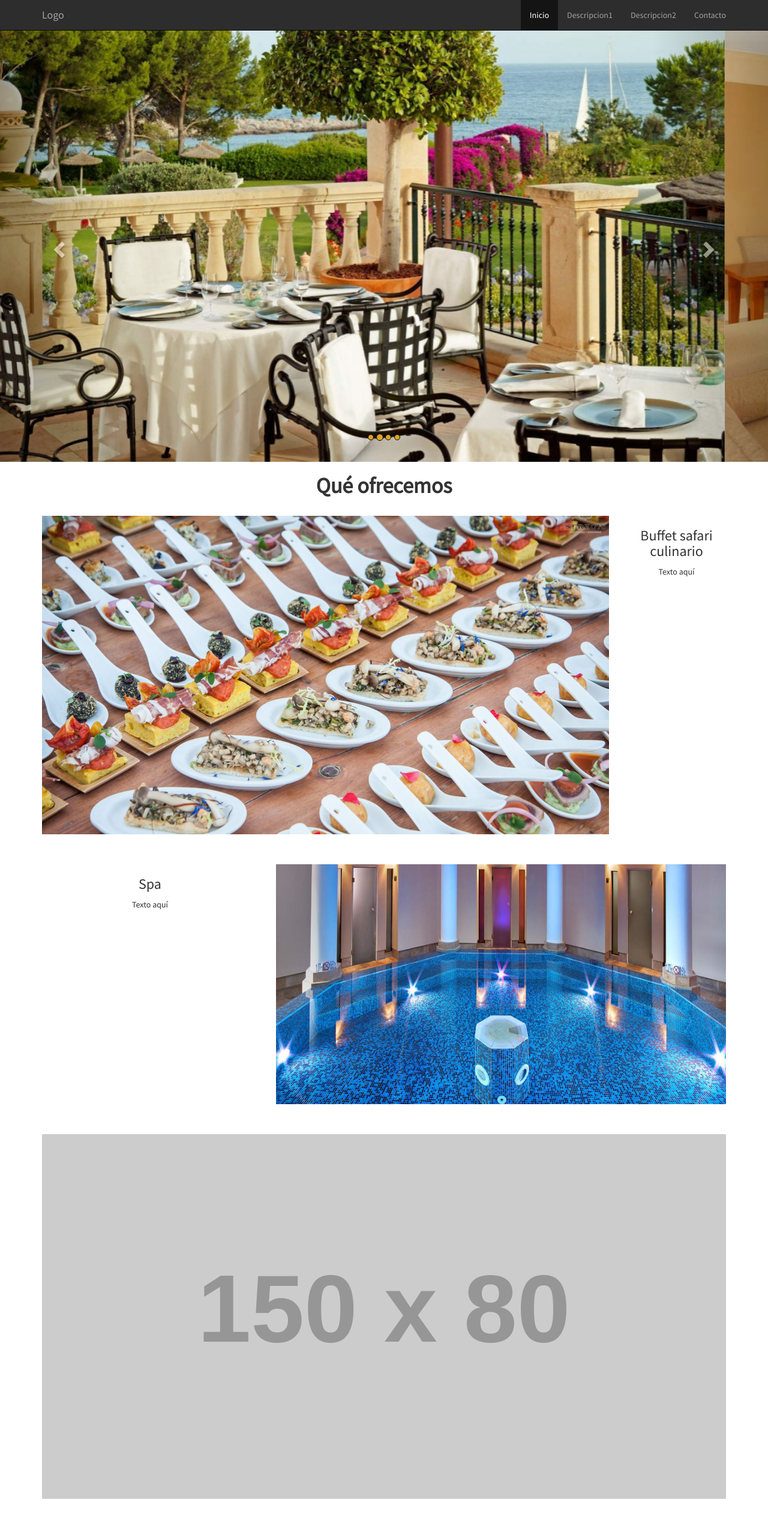
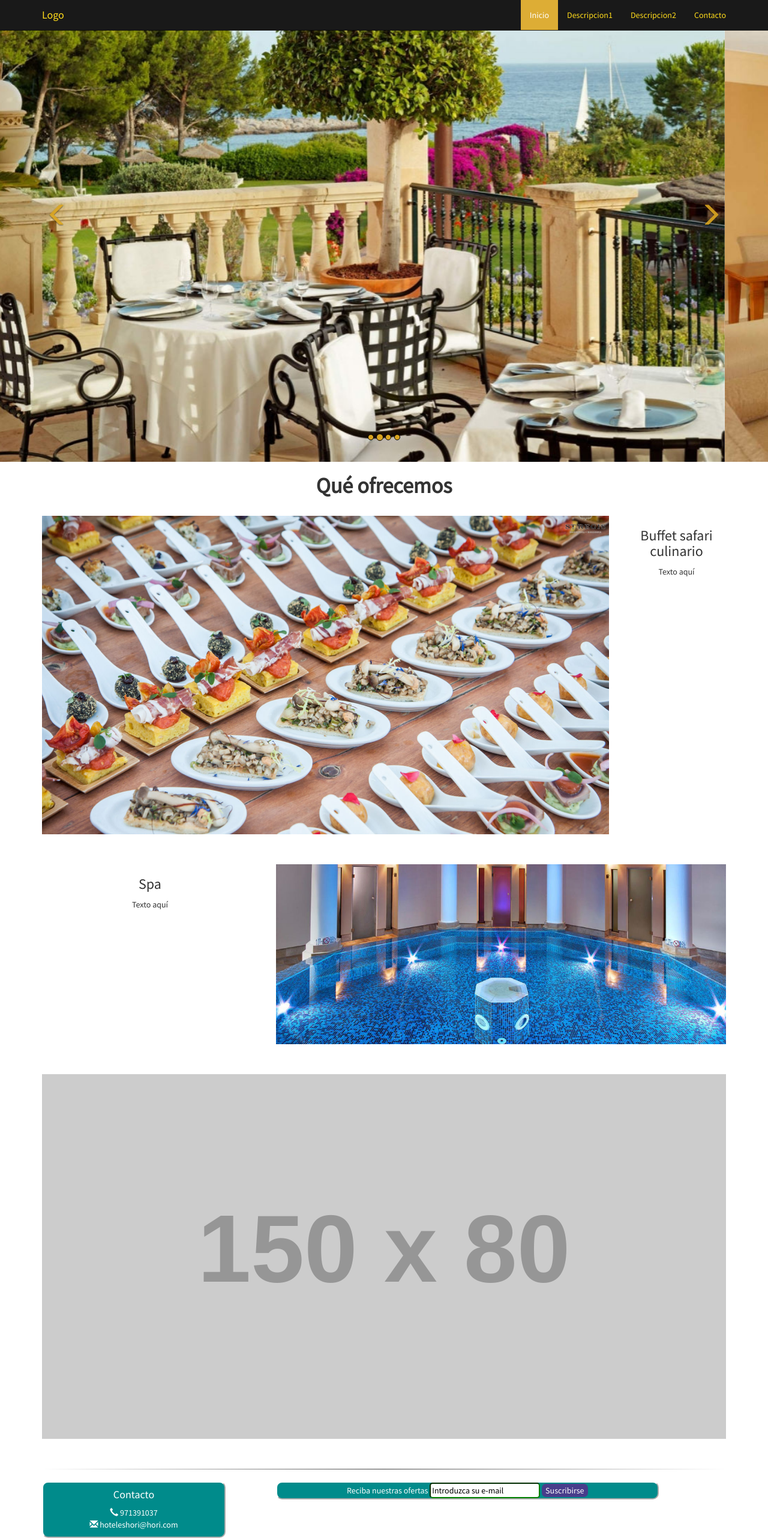
Before and after one commit to caparas/WebHotel, a plain HTML site: page index.html in a window 1280 px wide. Shown: the whole page at 60% size. Drawn offline with nearby package versions, Linux system fonts and the light colour scheme; placeholder pictures from the web are drawn by us.

Commit message:
Modificaciones en la página

```diff
--- a/estilo.css
+++ b/estilo.css
@@ -1,14 +1,19 @@
 .navbar {
     font-family: 'Source Sans Pro', sans-serif;
     margin-bottom: 0;
-    border-radius: 0;
-    opacity: 0.95;
+    opacity: 0.9;
+    background-color: black !important;
+    border: 0;
 }
 
-/* Add a gray background color and some padding to the footer */
-footer {
-    background-color: #f2f2f2;
-    padding: 25px;
+.navbar li a, .navbar-brand{
+    color: gold !important;
+}
+
+.navbar-nav li a:hover, .navbar-nav li.active a {
+    color: white!important;
+    background-color: goldenrod !important;
+    transition: 0.5s;
 }
 
 .carousel-inner img {
@@ -18,22 +23,40 @@ footer {
     margin: auto;
 }
 
-/* Hide the carousel text when the screen is less than 600 pixels wide */
 @media (max-width: 600px) {
     .carousel-caption {
         display:none;
     }
 }
 
+.carousel-control.right, .carousel-control.left {
+    background-image: none !important;
+    opacity: 0.9;
+
+}
+
+.glyphicon.glyphicon-menu-right, .glyphicon.glyphicon-menu-left{
+    font-size: 200% !important;
+    color: goldenrod;
+    margin-top: 150%;
+}
+
+.item h4 {
+    font-size: 19px;
+    line-height: 1.375em;
+    font-weight: 400;
+    font-style: italic;
+    margin: 70px 0;
+}
+
+.item span {
+    font-style: normal;
+}
+
 #indicadores li{
     background-color:goldenrod;
     border-width: 1px;
     border-color:black;
-}
-
-#controls{
-    background-color:red;
-
 }
 
 #container{
@@ -53,7 +76,7 @@ footer {
 }
 
 #img-spa{
-    height:400px;
+    height:300px;
 }
 
 #myCarousel{
@@ -63,3 +86,42 @@ footer {
 #texto p{
     width:100%;
 }
+
+#correo:invalid{
+    border-width: 2px;
+    border-color: red !important;
+}
+
+#correo:valid{
+    border-width: 2px;
+    border-color:green !important;
+}
+
+hr.hr-editat{
+    border: 0;
+    height: 1px;
+    background-image: linear-gradient(to right, rgba(0, 0, 0, 0), rgba(0, 0, 0, 0.75), rgba(0, 0, 0, 0));
+}
+
+#pls{
+    display:block;
+    width:85%;
+    background-color:DarkCyan;
+    border-width: 2px;
+    border-style:solid;
+    border-color: white;
+    border-radius: 10px;
+    color:white;
+    border-style: outset;
+}
+
+input[type=text] {
+    color:black;
+    border-radius: 5px;
+}
+
+input[type=submit]{
+    background-color:DarkSlateBlue;
+    border-radius: 7px;
+    border-width: 0px;
+}
--- a/template.html
+++ b/index.html
@@ -1,7 +1,7 @@
 <!DOCTYPE html>
-<html lang="en">
+<html lang="es">
     <head>
-        <title>Bootstrap Example</title>
+        <title>Hotel</title>
         <meta charset="utf-8">
         <meta name="viewport" content="width=device-width, initial-scale=1">
         <link href="estilo.css" rel="stylesheet" type="text/css" />
@@ -9,6 +9,14 @@
         <script src="https://ajax.googleapis.com/ajax/libs/jquery/3.1.1/jquery.min.js"></script>
         <script src="https://maxcdn.bootstrapcdn.com/bootstrap/3.3.7/js/bootstrap.min.js"></script>
         <link href="https://fonts.googleapis.com/css?family=Source+Sans+Pro" rel="stylesheet">
+        <script>
+            window.onload=function() {
+                document.getElementById('my-form').onsubmit=function() {
+                    alert(`Gracias por suscribirse! En breves recibirá nuestras mejores ofertas y promociones en ${document.fdatos.correo.value}`);
+                    return false;
+                }
+            }
+        </script>
     </head>
     <body>
 
@@ -70,14 +78,16 @@
                 </div>
 
                 <!-- Left and right controls -->
+                <div id="try">
                     <a class="left carousel-control" href="#myCarousel" role="button" data-slide="prev">
-                    <span class="glyphicon glyphicon-chevron-left" aria-hidden="true"></span>
+                        <span class="glyphicon glyphicon-menu-left" aria-hidden="true"></span>
                         <span class="sr-only">Previous</span>
                     </a>
                     <a class="right carousel-control" href="#myCarousel" role="button" data-slide="next">
-                    <span class="glyphicon glyphicon-chevron-right" aria-hidden="true"></span>
+                        <span class="glyphicon glyphicon-menu-right" aria-hidden="true"></span>
                         <span class="sr-only">Next</span>
                     </a>
+                </div>
             </div>
 
             <div class="container text-center">
@@ -106,6 +116,28 @@
                         <img src="https://placehold.it/150x80?text=IMAGE" class="img-responsive" style="width:100%" alt="Image">
                     </div>
                 </div>
+
+                <hr class="hr-editat">
+
+                <div class="foot">
+                    <div class="row">
+                        <div class="col-sm-4">
+                            <div id="pls">
+                                <h4>Contacto</h4>
+                                <p><span class="glyphicon glyphicon-earphone" aria-hidden="true"></span> 971391037 <br>
+                                    <span class="glyphicon glyphicon-envelope" aria-hidden="true"></span> hoteleshori@hori.com</p>
+                            </div>
+                        </div>
+                        <div class="col-sm-8">
+                            <div id="pls">
+                                <form id="my-form" name="fdatos">
+                                    Reciba nuestras ofertas <input type="text" name="correo" id="correo" pattern="[a-z0-9._%+-]+@[a-z0-9.-]+\.[a-z]{2,3}$" value="Introduzca su e-mail"/>
+                                    <input type="submit" value="Suscribirse" >
+                                </form>
+                            </div>
+                        </div>
+                    </div>
+                </div>
             </div>
         </div>
     </body>
```
Lines whose indentation alone changed are shown as unchanged.
